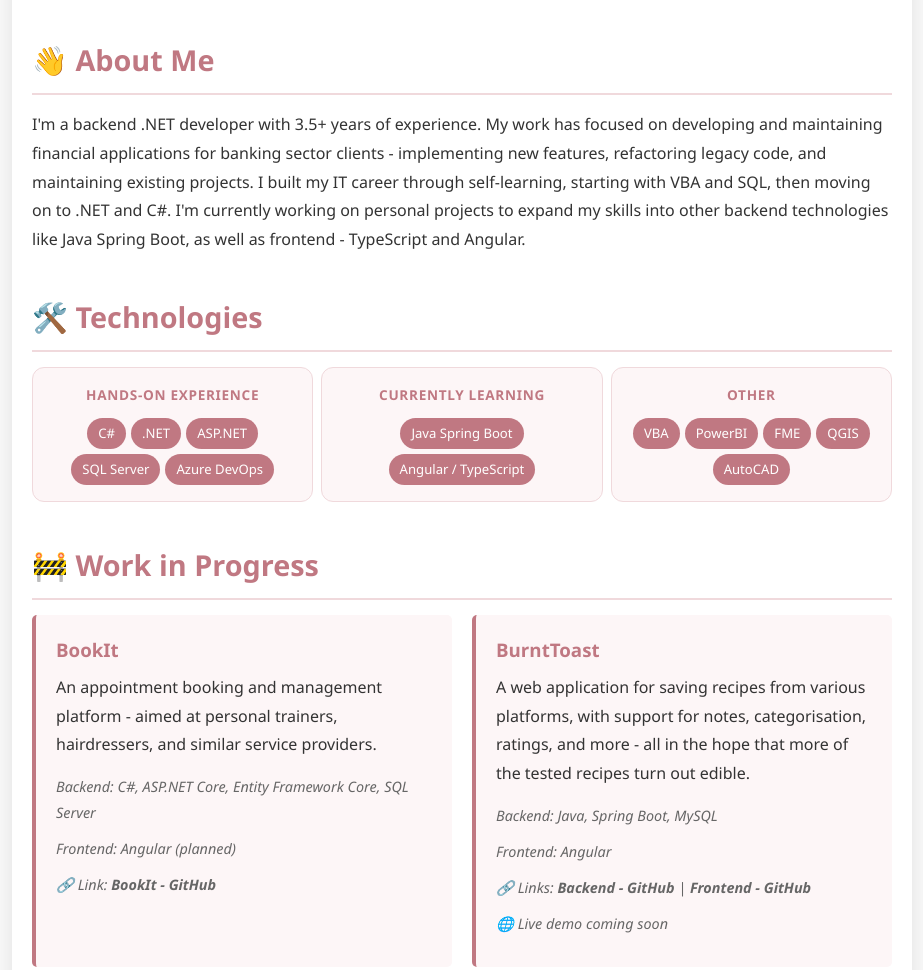
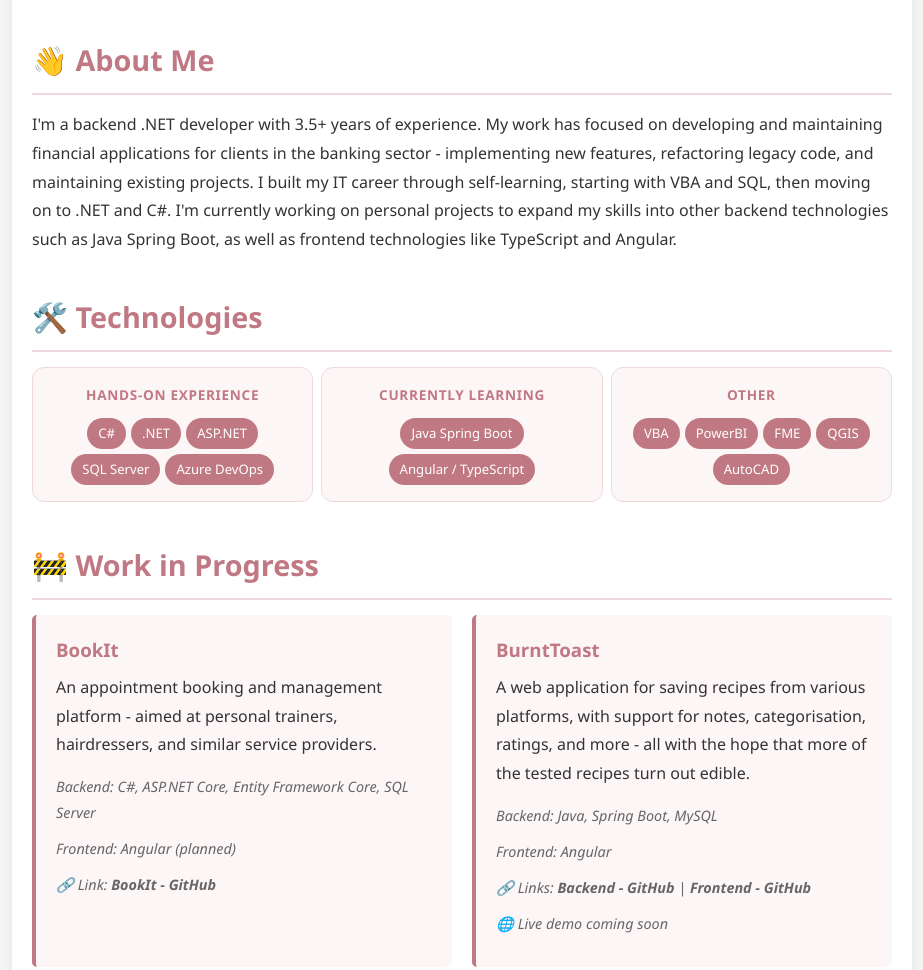
Before and after one commit to ctrlaltdelete3/MyCV, a plain HTML site: page index.html in a window 1280 px wide. Shown: the part 441-1411 px from the top of the page, without its empty margins (178-1101 px from the left). Drawn offline with nearby package versions, Linux system fonts and the light colour scheme.

Commit message:
minor fixes

```diff
--- a/index.html
+++ b/index.html
@@ -46,11 +46,11 @@
           vlastitim projektima kroz koje želim proširiti znanja i na druge backend tehnologije
           poput Java Spring Boota, kao i na frontend tehnologije - Typescript i Angular."
           data-en="I'm a backend .NET developer with 3.5+ years of experience. My work has
-           focused on developing and maintaining financial applications for banking sector
-           clients - implementing new features, refactoring legacy code, and maintaining existing projects.
+           focused on developing and maintaining financial applications for clients in the banking
+           sector - implementing new features, refactoring legacy code, and maintaining existing projects.
            I built my IT career through self-learning, starting with VBA and SQL, then moving on to .NET and C#.
-           I'm currently working on personal projects to expand my skills into other backend technologies like Java
-            Spring Boot, as well as frontend - TypeScript and Angular."
+           I'm currently working on personal projects to expand my skills into other backend technologies such as Java
+            Spring Boot, as well as frontend technologies like TypeScript and Angular."
         ></p>
       </section>
 
@@ -134,7 +134,7 @@
               kategorizacije, ocjenjivanja recepata i još puno cool featurea (sve sa svrhom da što više
               testiranih recepata bude jestivo)."
               data-en="A web application for saving recipes from various platforms, with support for notes,
-              categorisation, ratings, and more - all in the hope that more of the tested recipes turn out edible."
+              categorisation, ratings, and more - all with the hope that more of the tested recipes turn out edible."
             ></p>
             <p class="tech-used">Backend: Java, Spring Boot, MySQL</p>
             <p
```
